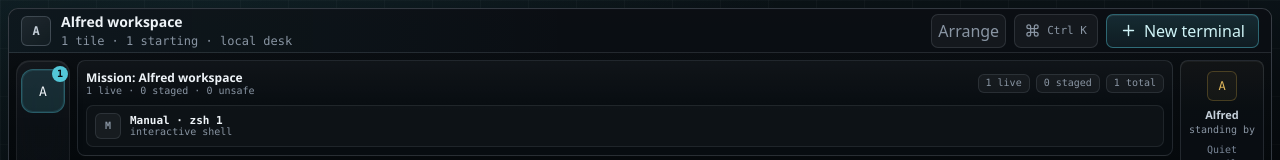
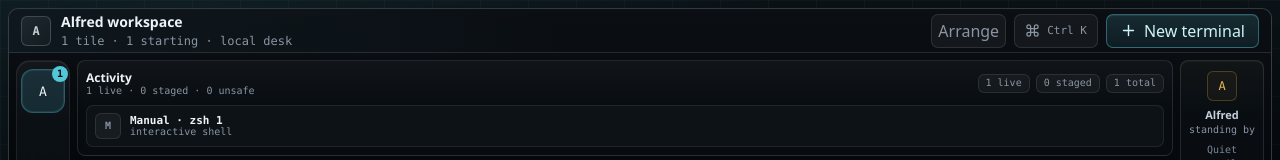
Before and after one commit to pdudek2/Alfred, a React (Vite) app in the folder apps/desktop/: page / in a window 1280 px wide. Shown: the top 160 px of the page. Built offline with nearby package versions, Linux system fonts and the light colour scheme.

Commit message:
Rename mission graph activity surface

```diff
--- a/apps/desktop/src/renderer/components/MissionGraph.tsx
+++ b/apps/desktop/src/renderer/components/MissionGraph.tsx
@@ -6,20 +6,22 @@ type MissionGraphProps = {
 };
 
 export function MissionGraph({ viewModel }: MissionGraphProps) {
+  const heading = viewModel.missionTitle.endsWith(" workspace") ? "Activity" : viewModel.missionTitle;
+
   return (
-    <section className="mission-graph" aria-label="Mission graph">
+    <section className="mission-graph" aria-label="Workspace activity">
       <header className="mission-graph-header">
         <div>
-          <strong>Mission: {viewModel.missionTitle}</strong>
+          <strong>{heading}</strong>
           <span>{viewModel.missionDetail}</span>
         </div>
-        <div className="mission-graph-counts" aria-label="Mission graph counts">
+        <div className="mission-graph-counts" aria-label="Workspace activity counts">
           <span>{viewModel.counts.live} live</span>
           <span>{viewModel.counts.staged} staged</span>
           <span>{viewModel.counts.terminals} total</span>
         </div>
       </header>
-      <ol className="mission-graph-nodes" aria-label={`${viewModel.graphNodes.length} mission graph nodes`}>
+      <ol className="mission-graph-nodes" aria-label={`${viewModel.graphNodes.length} activity nodes`}>
         {viewModel.graphNodes.map((node) => {
           const kind = tileKindMeta(node.kind);
 
```
Also changed, not shown: 1 other file (tests, documents, lock files or other folders).
